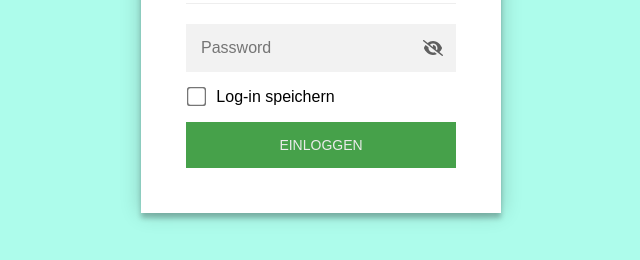
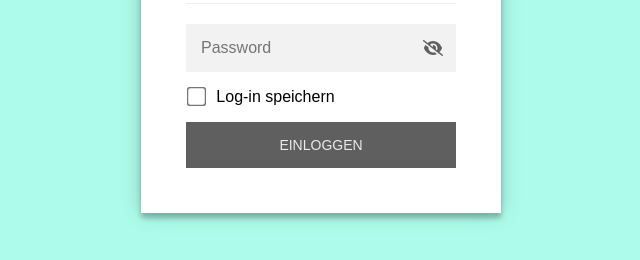
Before and after one commit to boecker-jasmin-create/portfolio, a website: page index.html in a window 1280 px wide. In both pictures the pointer is over the input "Einloggen". Shown: the part 204-464 px from the top of the page, without its empty margins (319-959 px from the left). Drawn offline with Linux system fonts and the light colour scheme.

Commit message:
Update index.html

```diff
--- a/index.html
+++ b/index.html
@@ -86,7 +86,7 @@
             .staticrypt-form .staticrypt-decrypt-button:hover,
             .staticrypt-form .staticrypt-decrypt-button:active,
             .staticrypt-form .staticrypt-decrypt-button:focus {
-                background: #4CAF50;
+                background: #676767;
                 filter: brightness(92%);
             }
 
```
